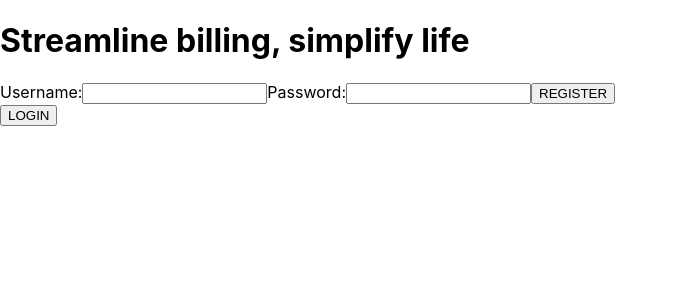
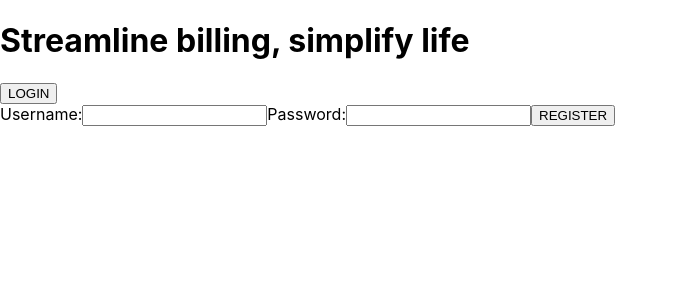
Before and after one commit to jadecrpn/E-Bayad-Center, a React (Create React App) app: page / in a window 1280 px wide. Shown: the top 300 px of the page, without its empty margins (0-678 px from the left). Built offline with nearby package versions, Linux system fonts and the light colour scheme.

Commit message:
Update App.js
div of each page

```diff
--- a/src/App.js
+++ b/src/App.js
@@ -1,4 +1,7 @@
+// App.js
+
 import React, { useState } from 'react';
+import './App.css';
 
 function App() {
   const [username, setUsername] = useState('');
@@ -18,10 +21,18 @@ function App() {
   };
 
   return (
-    <div className="App">
-      <header className="App-header">
+    <div>
+      {/* First Page Section */}
+      <header className="first-page">
         <h1>Streamline billing, simplify life</h1>
-        <form onSubmit={handleFormSubmit}>
+        <div className="login-button">
+          <button>LOGIN</button>
+        </div>
+      </header>
+
+      {/* Registration Form Section */}
+      <div className="registration-page">
+        <form className="registration-form" onSubmit={handleFormSubmit}>
           <label htmlFor="username">
             Username:
             <input
@@ -42,8 +53,7 @@ function App() {
           </label>
           <button type="submit">REGISTER</button>
         </form>
-        <button>LOGIN</button>
-      </header>
+      </div>
     </div>
   );
 }
```
